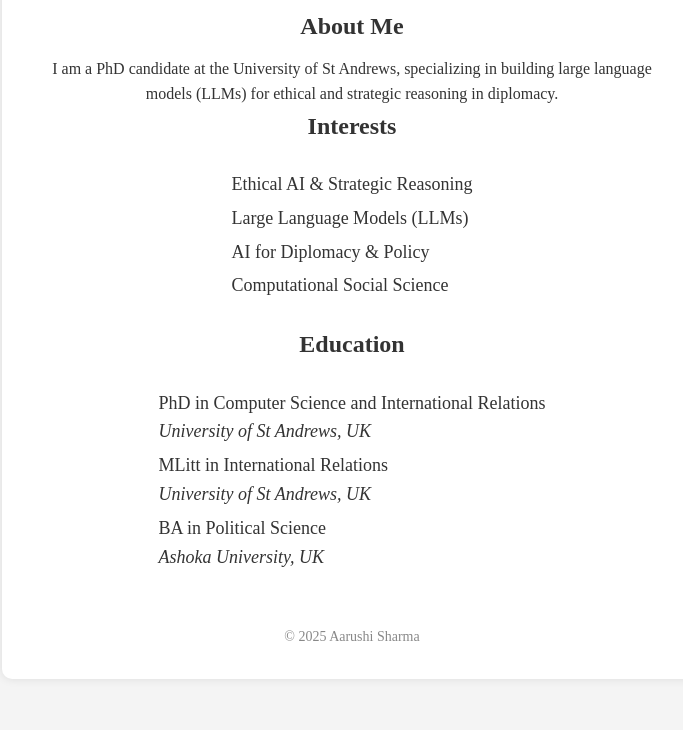
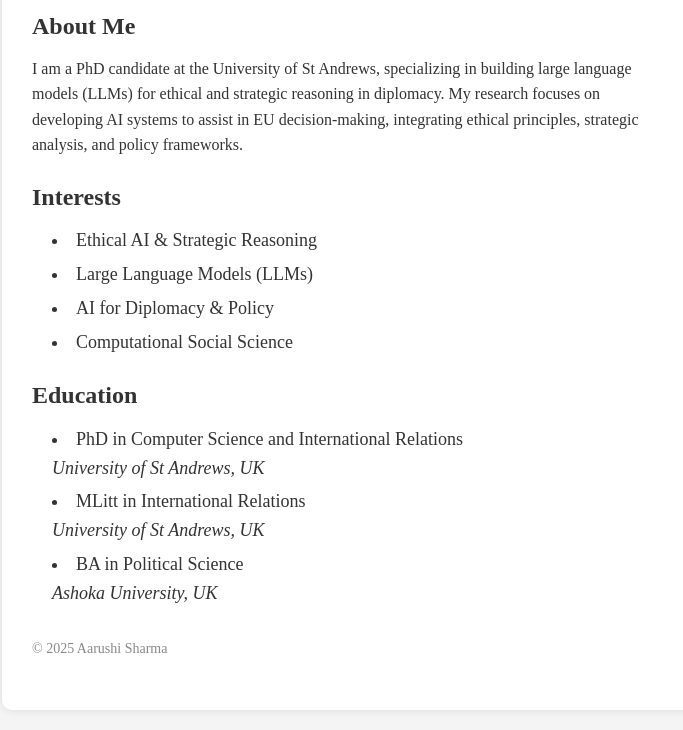
Before and after one commit to aarushi-sharma22/aarushi-sharma.github.io, a plain HTML site: page index.html in a window 1280 px wide. Shown: the part 144-874 px from the top of the page, without its empty margins (288-971 px from the left). Before the commit the page ends 843 px from the top, so only its background shows below. Drawn offline with Linux system fonts and the light colour scheme.

Commit message:
Update index.html

```diff
--- a/index.html
+++ b/index.html
@@ -2,7 +2,7 @@
 <html lang="en">
 <head>
   <meta charset="UTF-8" />
-  <meta name="viewport" content="width=device-width, initial-scale=1.0" />
+  <meta name="viewport" content="width=device-width, initial-scale=1.0"/>
   <title>Aarushi Sharma</title>
   <style>
     /* Basic Reset */
@@ -12,36 +12,42 @@
       padding: 0;
     }
 
+    /* Use Times New Roman */
     body {
-      /* Changed to Times New Roman */
       font-family: "Times New Roman", Times, serif;
       background-color: #f4f4f4;
       color: #333;
       line-height: 1.6;
-      text-align: center;
+      /* Removed text-align: center for left alignment */
       padding: 20px;
     }
 
     .container {
       max-width: 700px;
-      margin: auto;
+      margin: 0 auto; /* Centers the container on the page */
       background: #fff;
       border-radius: 10px;
       padding: 30px;
       box-shadow: 0 0 10px rgba(0,0,0,0.1);
     }
 
+    /* Left-align headings */
     h1, h2, h3 {
       margin-bottom: 10px;
+      text-align: left;
     }
 
+    p {
+      text-align: left;
+      margin-bottom: 20px;
+    }
+
+    /* Bullet points for lists and left alignment */
     ul {
-      list-style: none;
-      padding: 0;
-      text-align: left;
-      display: inline-block;
+      list-style: disc inside; /* Show bullet points */
       margin-top: 10px;
       margin-bottom: 20px;
+      padding-left: 20px;  /* Indent the bullets */
     }
 
     ul li {
@@ -49,14 +55,15 @@
       font-size: 18px;
     }
 
-    /* Removed .highlight class here (no longer needed) */
-
+    /* Footer styling */
     .footer {
       margin-top: 30px;
       font-size: 14px;
       color: #888;
+      text-align: left;
     }
 
+    /* Link styling */
     a {
       color: #007ACC;
       text-decoration: none;
@@ -64,6 +71,7 @@
     a:hover {
       text-decoration: underline;
     }
+
   </style>
 </head>
 <body>
@@ -75,25 +83,27 @@
     <p>
       I am a PhD candidate at the University of St Andrews, specializing
       in building large language models (LLMs) for ethical and strategic
-      reasoning in diplomacy.
+      reasoning in diplomacy. My research focuses on developing AI systems
+      to assist in EU decision-making, integrating ethical principles,
+      strategic analysis, and policy frameworks.
     </p>
 
     <h2>Interests</h2>
     <ul>
-      <li> Ethical AI & Strategic Reasoning</li>
-      <li> Large Language Models (LLMs)</li>
-      <li> AI for Diplomacy & Policy</li>
-      <li> Computational Social Science</li>
+      <li>Ethical AI & Strategic Reasoning</li>
+      <li>Large Language Models (LLMs)</li>
+      <li>AI for Diplomacy & Policy</li>
+      <li>Computational Social Science</li>
     </ul>
 
     <h2>Education</h2>
     <ul>
-      <li> PhD in Computer Science and International Relations <br>
+      <li>PhD in Computer Science and International Relations <br>
           <em>University of St Andrews, UK</em></li>
-      <li> MLitt in International Relations <br>
+      <li>MLitt in International Relations <br>
           <em>University of St Andrews, UK</em></li>
-      <li> BA in Political Science<br>
-          <em> Ashoka University, UK</em></li>
+      <li>BA in Political Science <br>
+          <em>Ashoka University, UK</em></li>
     </ul>
 
     <div class="footer">
```
